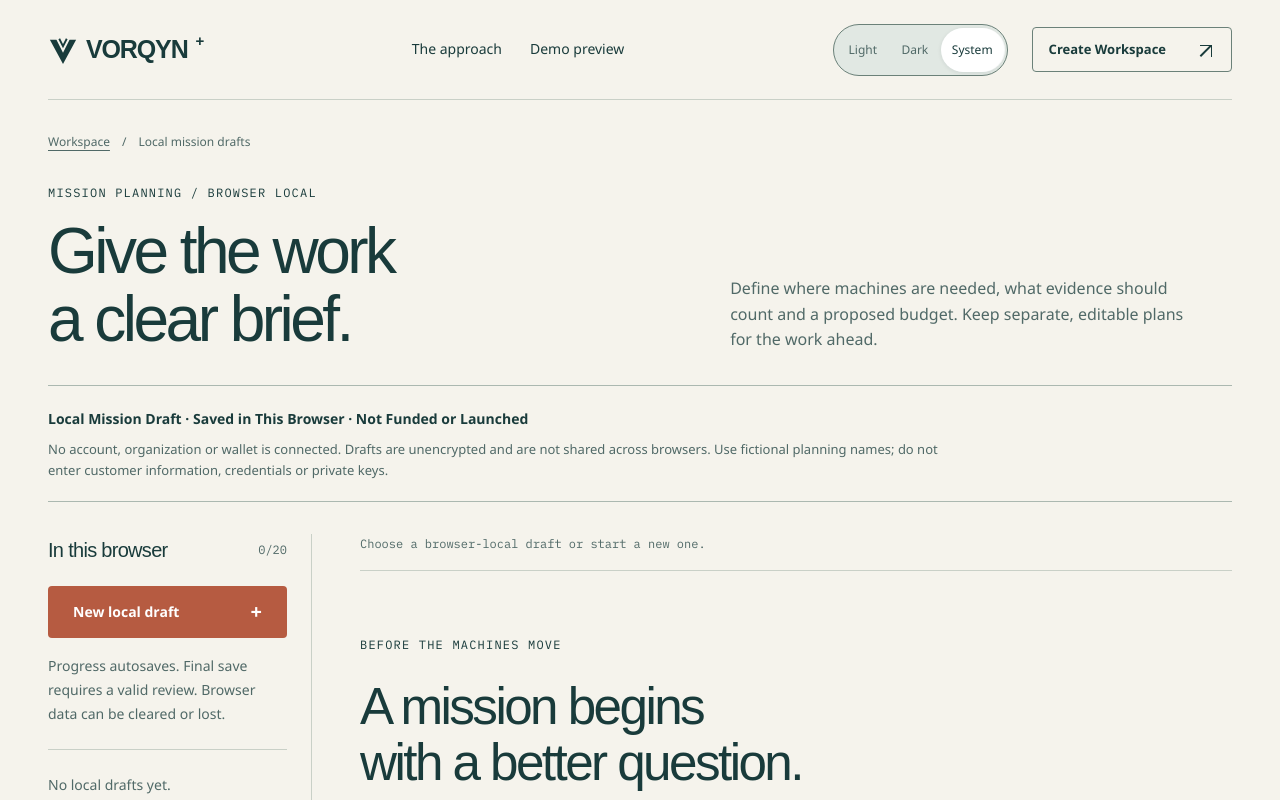
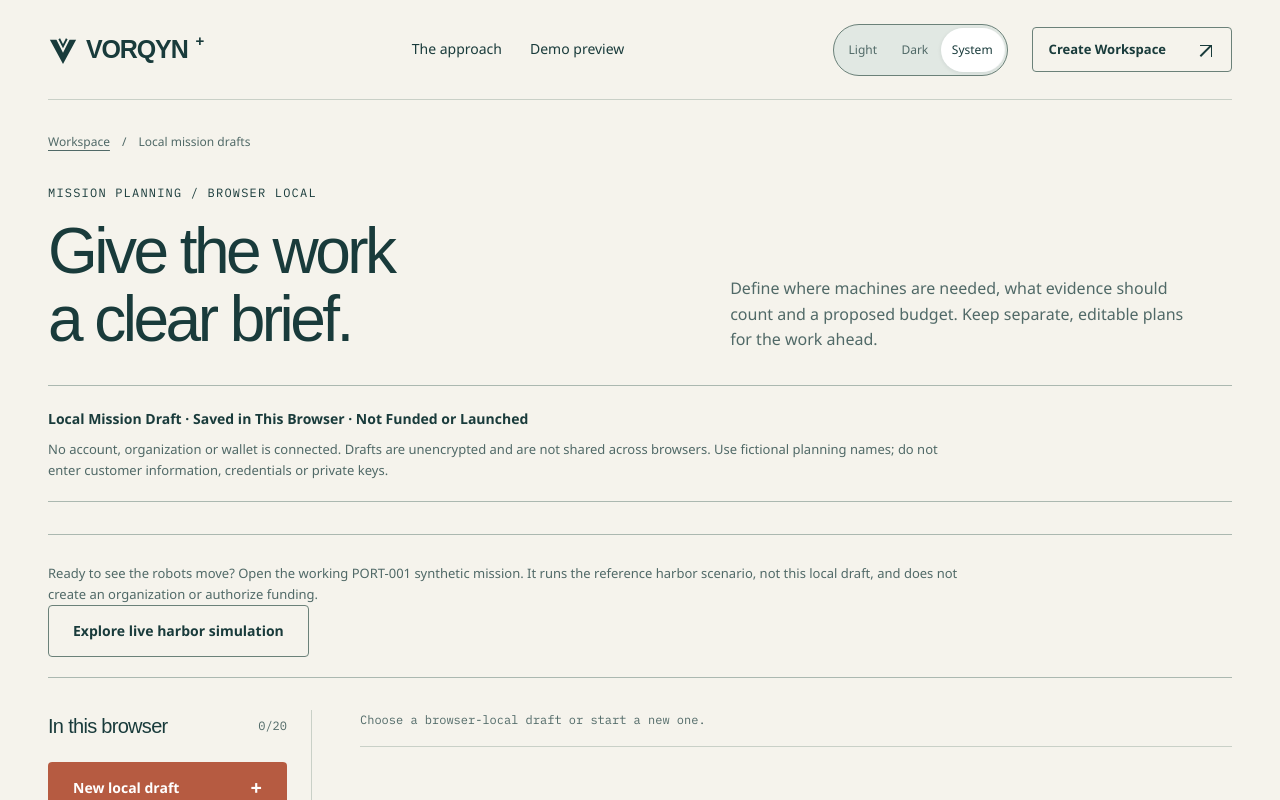
Before and after one commit to CosmasMandikonza/Vorqyn, a Next.js app in the folder apps/web/: page /workspace/create in a window 1280 px wide. Shown: the top 800 px of the page. Built offline with nearby package versions, Linux system fonts and the light colour scheme.

Commit message:
feat(workspace): link mission planner to working reference simulation with explicit scope

```diff
--- a/apps/web/app/workspace/create/page.tsx
+++ b/apps/web/app/workspace/create/page.tsx
@@ -1,5 +1,6 @@
 import type { Metadata } from "next";
 import Link from "next/link";
+import { Button } from "@/components/ui/button";
 import { MissionBuilder } from "@/components/mission-builder/mission-builder";
 import styles from "@/components/mission-builder/builder.module.css";
 
@@ -35,6 +36,16 @@ export default function CreateMissionPage() {
           names; do not enter customer information, credentials or private keys.
         </p>
       </div>
+      <div className={styles.boundary}>
+        <p>
+          Ready to see the robots move? Open the working PORT-001 synthetic
+          mission. It runs the reference harbor scenario, not this local
+          draft, and does not create an organization or authorize funding.
+        </p>
+        <Button asChild variant="secondary">
+          <Link href="/demo/mission">Explore live harbor simulation</Link>
+        </Button>
+      </div>
       <MissionBuilder />
       <noscript>
         <p className="notice">
```
